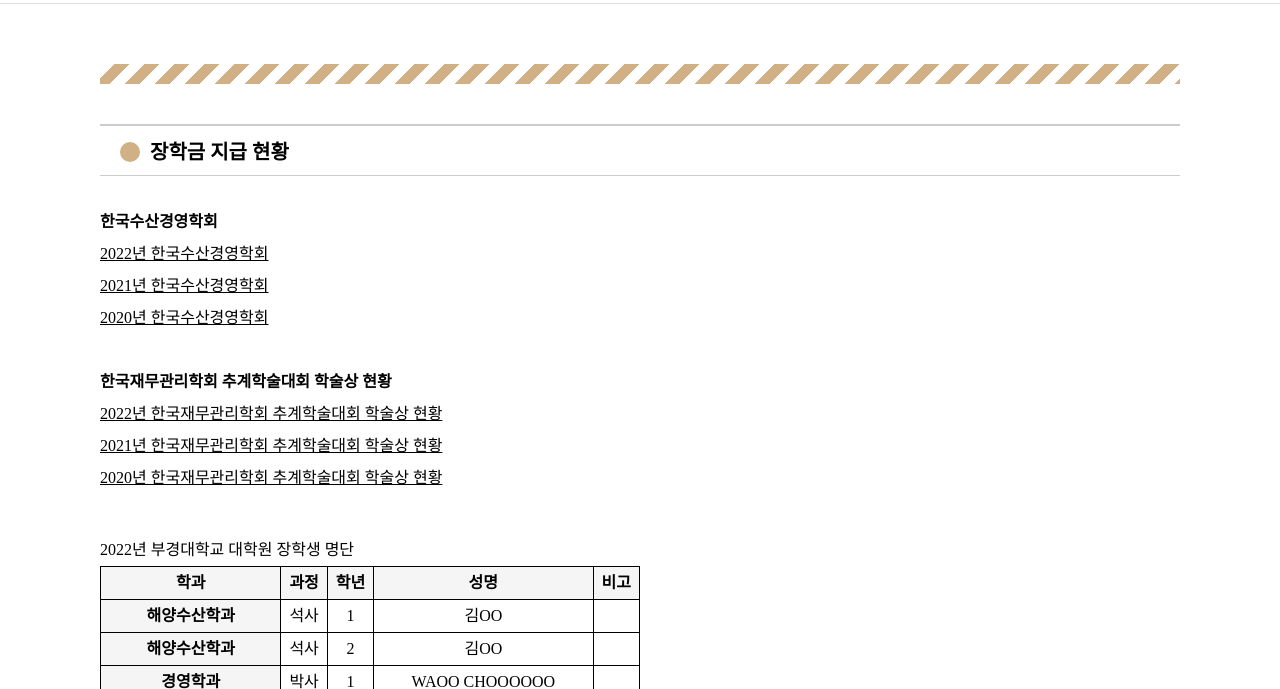
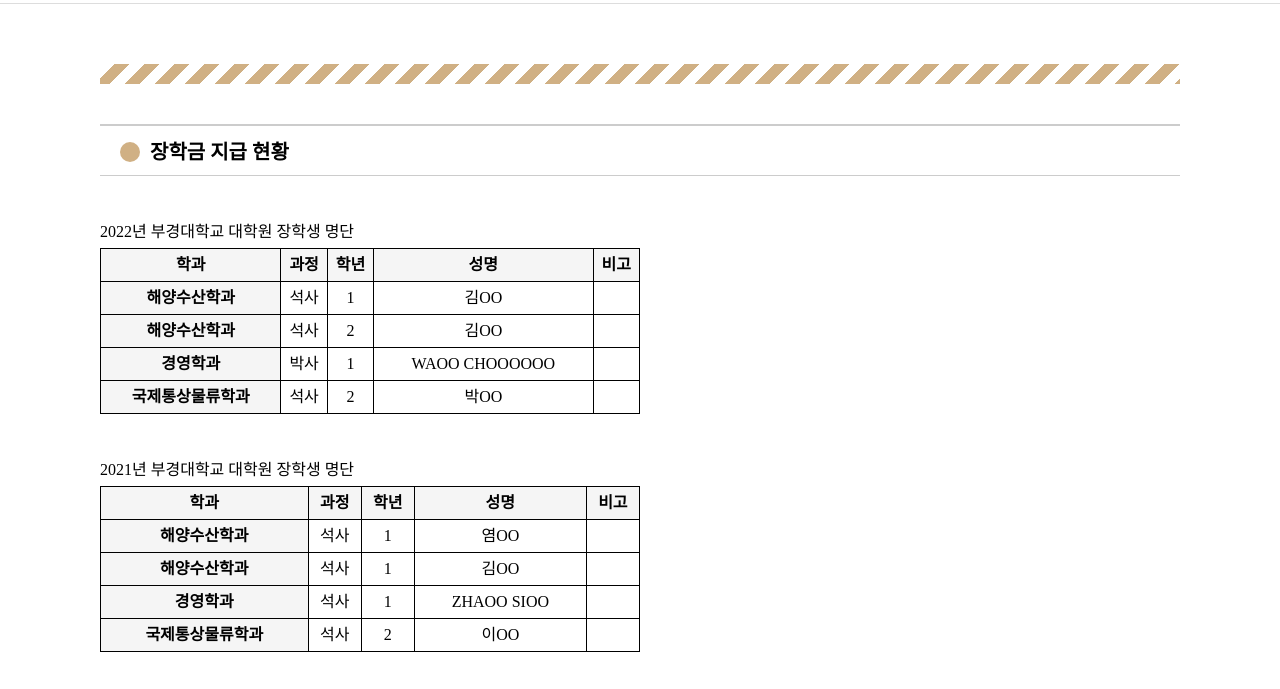
Before and after one commit to puppyGugu/namgok, a plain HTML site: page subPage/reference.html in a window 1280 px wide. Shown: the part 66-755 px from the top of the page. Drawn offline with Linux system fonts and the light colour scheme; a web font is replaced by a local one.

Commit message:
Refactor: 자료실, 사업현황 수정

```diff
--- a/subPage/reference.html
+++ b/subPage/reference.html
@@ -34,16 +34,6 @@
             </strong>
 
             <span class="text">
-                <p class="subTitle">한국수산경영학회</p>
-                <a href="../assets/file/2022한국수산경영학회.pdf" download>2022년 한국수산경영학회</a><br />
-                <a href="../assets/file/2021한국수산경영학회.pdf" download>2021년 한국수산경영학회</a><br />
-                <a href="../assets/file/2020년한국수산경영학회.pdf" download>2020년 한국수산경영학회</a><br /><br />
-
-                <p class="subTitle">한국재무관리학회 추계학술대회 학술상 현황</p>
-                <a href="../assets/file/한국재무관리학회_2022년도_추계학술대회_학술상_현황_발표자료_남곡학술재단.pdf" download>2022년 한국재무관리학회 추계학술대회 학술상 현황</a><br />
-                <a href="../assets/file/한국재무관리학회_2021년도_추계학술대회_학술상_현황_남곡학술상.pdf" download>2021년 한국재무관리학회 추계학술대회 학술상 현황</a><br />
-                <a href="../assets/file/한국재무관리학회_2020년도_추계학술대회_학술상_현황.pdf" download>2020년 한국재무관리학회 추계학술대회 학술상 현황</a><br />
-
                 <table style="margin-top:40px;">
                     <caption>
                         <span>2022년 부경대학교 대학원 장학생 명단</span>
```
Also changed, not shown: subPage/current.html (+0 -9 lines).
